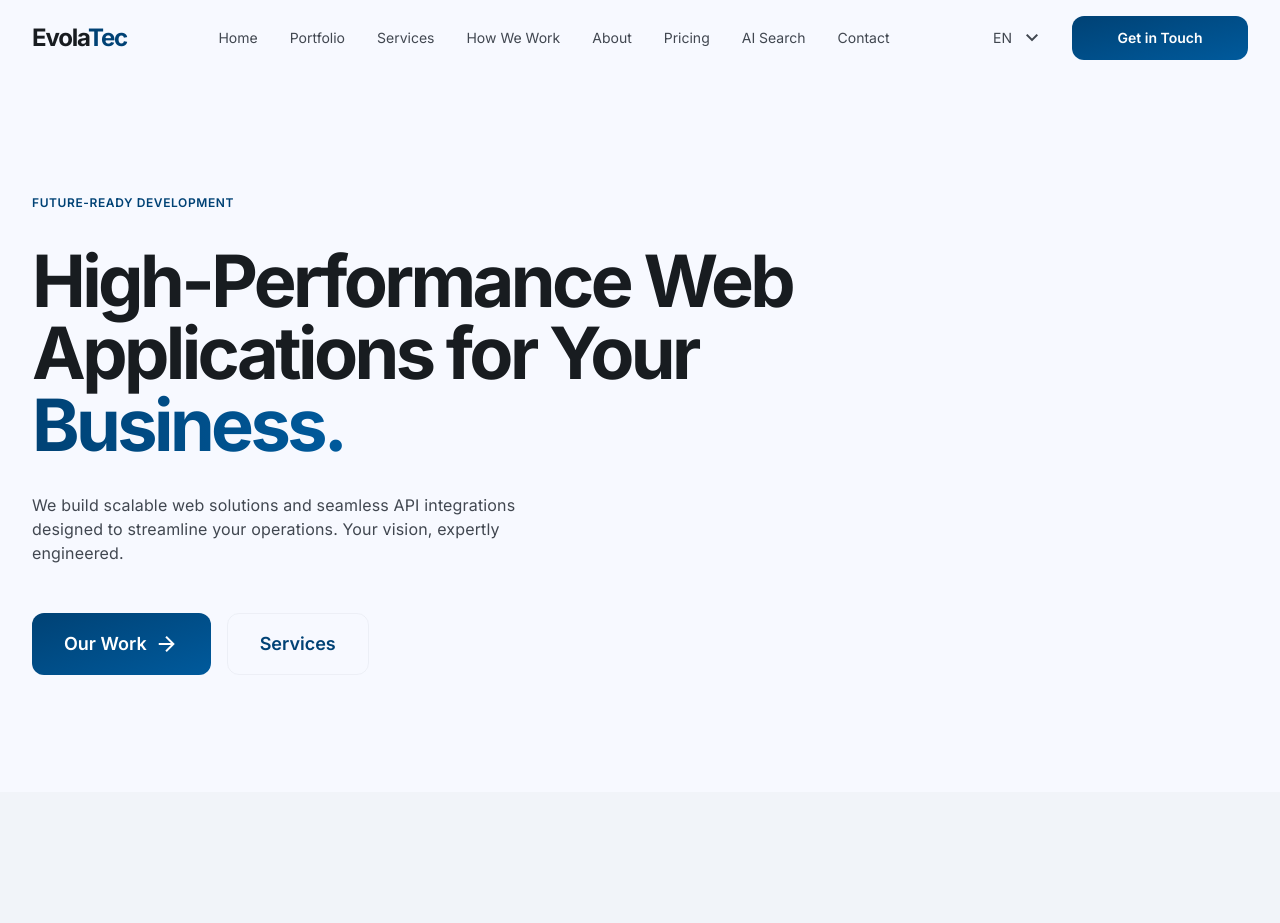
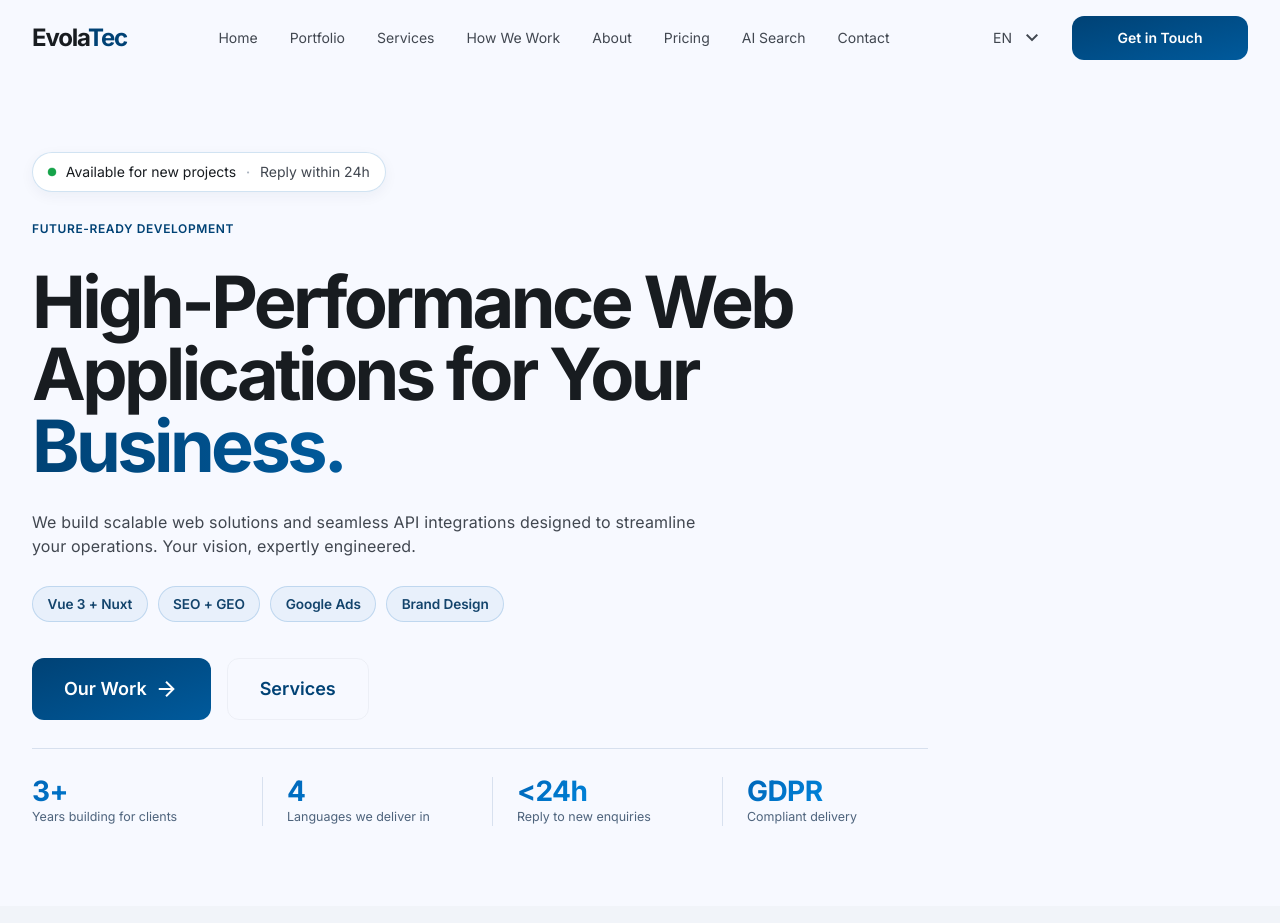
Before and after one commit to AndriiKozlovskyi/evola_tech, a Nuxt app in the folder nuxt-app/: page / in a window 1280 px wide. Shown: the top 923 px of the page. Built offline with nearby package versions, Linux system fonts and the light colour scheme.

Commit message:
hero improved

```diff
--- a/nuxt-app/components/Sections/Hero.vue
+++ b/nuxt-app/components/Sections/Hero.vue
@@ -1,19 +1,57 @@
 <template>
-  <section class="min-h-[90vh] flex flex-col justify-center px-6 lg:px-8 max-w-7xl mx-auto" id="home">
-    <div class="max-w-3xl space-y-8">
-      <span class="text-label-md font-bold text-primary tracking-[0.2em] uppercase">
+  <section
+    class="min-h-[90vh] flex flex-col justify-center px-6 lg:px-8 max-w-7xl mx-auto py-16 lg:py-20"
+    id="home"
+  >
+    <div class="max-w-4xl space-y-6 md:space-y-7">
+      <!-- Availability badge -->
+      <div class="hero-badge">
+        <span class="hero-dot" aria-hidden="true"></span>
+        <span class="text-sm font-medium text-on-surface">
+          {{ $t('hero.badge') }}
+        </span>
+        <span class="hero-badge-sep" aria-hidden="true">·</span>
+        <span class="text-sm text-on-surface-variant">
+          {{ $t('hero.badgeNote') }}
+        </span>
+      </div>
+
+      <!-- Eyebrow -->
+      <span class="text-label-md font-bold text-primary tracking-[0.2em] uppercase block">
         {{ $t('hero.label') }}
       </span>
-      <h1 class="text-5xl md:text-7xl font-bold tracking-tighter leading-[1.05] text-on-surface">
+
+      <!-- Headline -->
+      <h1
+        class="text-4xl md:text-6xl lg:text-7xl font-bold tracking-tighter leading-[1.05] text-on-surface"
+      >
         {{ $t('hero.headline') }}
-        <span v-if="$t('hero.headlineHighlight')" class="text-transparent bg-clip-text bg-gradient-to-r from-primary to-primary-container">
-          <br/>{{ $t('hero.headlineHighlight') }}
+        <span
+          v-if="$t('hero.headlineHighlight')"
+          class="text-transparent bg-clip-text bg-gradient-to-r from-primary to-primary-container"
+        >
+          <br />{{ $t('hero.headlineHighlight') }}
         </span>
       </h1>
-      <p class="text-body-lg text-on-surface-variant max-w-lg leading-relaxed">
+
+      <!-- Description -->
+      <p class="text-body-lg text-on-surface-variant max-w-2xl leading-relaxed">
         {{ $t('hero.description') }}
       </p>
-      <div class="pt-4 flex flex-col sm:flex-row gap-4">
+
+      <!-- Capability chips -->
+      <div class="flex flex-wrap gap-2.5">
+        <span
+          v-for="(chip, i) in heroChips"
+          :key="`hero-chip-${i}`"
+          class="hero-chip"
+        >
+          {{ chip }}
+        </span>
+      </div>
+
+      <!-- CTAs -->
+      <div class="pt-2 flex flex-col sm:flex-row gap-4">
         <a
           href="#portfolio"
           class="bg-gradient-to-br from-primary to-primary-container text-on-primary px-8 py-4 rounded-xl font-semibold text-lg flex items-center justify-center gap-2 transition-all hover:shadow-lg hover:shadow-primary/20 hover:scale-[1.02] active:scale-[0.98]"
@@ -28,6 +66,141 @@
           {{ $t('hero.cta2') }}
         </a>
       </div>
+
+      <!-- Stats strip -->
+      <dl class="hero-stats">
+        <div
+          v-for="(stat, i) in heroStats"
+          :key="`hero-stat-${i}`"
+          class="hero-stat"
+        >
+          <dt class="hero-stat-value">{{ stat.value }}</dt>
+          <dd class="hero-stat-label">{{ stat.label }}</dd>
+        </div>
+      </dl>
     </div>
   </section>
 </template>
+
+<script setup lang="ts">
+import { computed } from 'vue'
+
+const { tm, rt } = useI18n()
+
+const heroChips = computed(() =>
+  (tm('hero.chips') as string[]).map(chip => rt(chip))
+)
+
+const heroStats = computed(() =>
+  (tm('hero.stats') as any[]).map(stat => ({
+    value: rt(stat.value),
+    label: rt(stat.label),
+  }))
+)
+</script>
+
+<style scoped>
+.hero-badge {
+  display: inline-flex;
+  align-items: center;
+  gap: 0.6rem;
+  padding: 0.45rem 0.95rem;
+  background: rgba(255, 255, 255, 0.9);
+  border: 1px solid rgba(0, 102, 184, 0.18);
+  border-radius: 999px;
+  box-shadow: 0 4px 14px rgba(13, 41, 74, 0.05);
+  backdrop-filter: blur(6px);
+  width: fit-content;
+}
+
+.hero-dot {
+  width: 8px;
+  height: 8px;
+  border-radius: 50%;
+  background: #16a34a;
+  box-shadow: 0 0 0 0 rgba(22, 163, 74, 0.55);
+  animation: hero-pulse 2.4s cubic-bezier(0.4, 0, 0.6, 1) infinite;
+  flex-shrink: 0;
+}
+
+.hero-badge-sep {
+  color: rgba(13, 41, 74, 0.35);
+}
+
+@keyframes hero-pulse {
+  0%,
+  100% {
+    box-shadow: 0 0 0 0 rgba(22, 163, 74, 0.5);
+  }
+  50% {
+    box-shadow: 0 0 0 7px rgba(22, 163, 74, 0);
+  }
+}
+
+.hero-chip {
+  display: inline-flex;
+  align-items: center;
+  padding: 0.4rem 0.9rem;
+  background: rgba(0, 102, 184, 0.06);
+  border: 1px solid rgba(0, 102, 184, 0.18);
+  border-radius: 999px;
+  font-size: 0.85rem;
+  font-weight: 600;
+  color: rgba(0, 53, 96, 0.92);
+  letter-spacing: -0.005em;
+  transition: background 200ms ease, border-color 200ms ease, transform 200ms ease;
+}
+
+.hero-chip:hover {
+  background: rgba(0, 102, 184, 0.1);
+  border-color: rgba(0, 102, 184, 0.3);
+  transform: translateY(-1px);
+}
+
+.hero-stats {
+  margin: 0;
+  margin-top: 1rem;
+  padding-top: 1.75rem;
+  border-top: 1px solid rgba(138, 166, 199, 0.3);
+  display: grid;
+  grid-template-columns: repeat(2, 1fr);
+  gap: 1.25rem 1.5rem;
+}
+
+@media (min-width: 640px) {
+  .hero-stats {
+    grid-template-columns: repeat(4, 1fr);
+    gap: 0 1.5rem;
+  }
+
+  .hero-stat + .hero-stat {
+    border-left: 1px solid rgba(138, 166, 199, 0.28);
+    padding-left: 1.5rem;
+  }
+}
+
+.hero-stat {
+  display: flex;
+  flex-direction: column;
+  gap: 0.3rem;
+}
+
+.hero-stat-value {
+  font-size: 1.75rem;
+  font-weight: 700;
+  letter-spacing: -0.02em;
+  background: linear-gradient(135deg, rgba(0, 102, 184, 1), rgba(0, 163, 255, 1));
+  -webkit-background-clip: text;
+  background-clip: text;
+  color: transparent;
+  line-height: 1;
+}
+
+.hero-stat-label {
+  margin: 0;
+  font-size: 0.78rem;
+  color: rgba(13, 41, 74, 0.72);
+  font-weight: 500;
+  line-height: 1.35;
+}
+</style>
--- a/nuxt-app/locales/en.json
+++ b/nuxt-app/locales/en.json
@@ -17,7 +17,16 @@
     "headlineHighlight": "Business.",
     "description": "We build scalable web solutions and seamless API integrations designed to streamline your operations. Your vision, expertly engineered.",
     "cta1": "Our Work",
-    "cta2": "Services"
+    "cta2": "Services",
+    "badge": "Available for new projects",
+    "badgeNote": "Reply within 24h",
+    "chips": ["Vue 3 + Nuxt", "SEO + GEO", "Google Ads", "Brand Design"],
+    "stats": [
+      { "value": "3+", "label": "Years building for clients" },
+      { "value": "4", "label": "Languages we deliver in" },
+      { "value": "<24h", "label": "Reply to new enquiries" },
+      { "value": "GDPR", "label": "Compliant delivery" }
+    ]
   },
   "portfolio": {
     "title": "Our Projects",
```
Also changed, not shown: nuxt-app/locales/de.json (+10 -1 lines), nuxt-app/locales/pl.json (+10 -1 lines), nuxt-app/locales/ru.json (+10 -1 lines).
